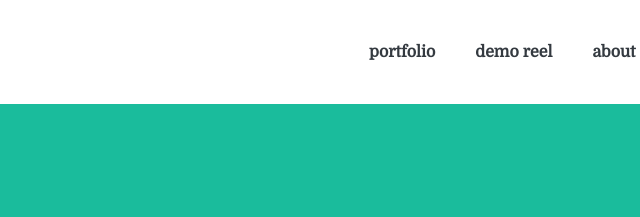
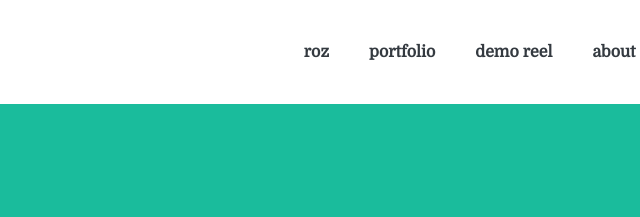
Before and after one commit to rskead/portfolio, a website with bundled scripts: page index.html in a window 1280 px wide. Shown: the top 217 px of the page, 443-1083 px from the left. Built offline with nearby package versions, Linux system fonts and the light colour scheme.

Commit message:
2nd try, adding nav link to roz portfolio

```diff
--- a/index.html
+++ b/index.html
@@ -57,6 +57,9 @@
       </button>
       <div class="collapse navbar-collapse" id="navbarResponsive">
         <ul class="navbar-nav ml-auto">
+          <li class="nav-item mx-0 mx-lg-1">
+            <a class="nav-link py-3 px-0 px-lg-3 rounded js-scroll-trigger" href="./roz-portfolio.html">roz</a>
+          </li>
           <li class="nav-item mx-0 mx-lg-1">
             <a class="nav-link py-3 px-0 px-lg-3 rounded js-scroll-trigger" href="#portfolio">portfolio</a>
           </li>
```
